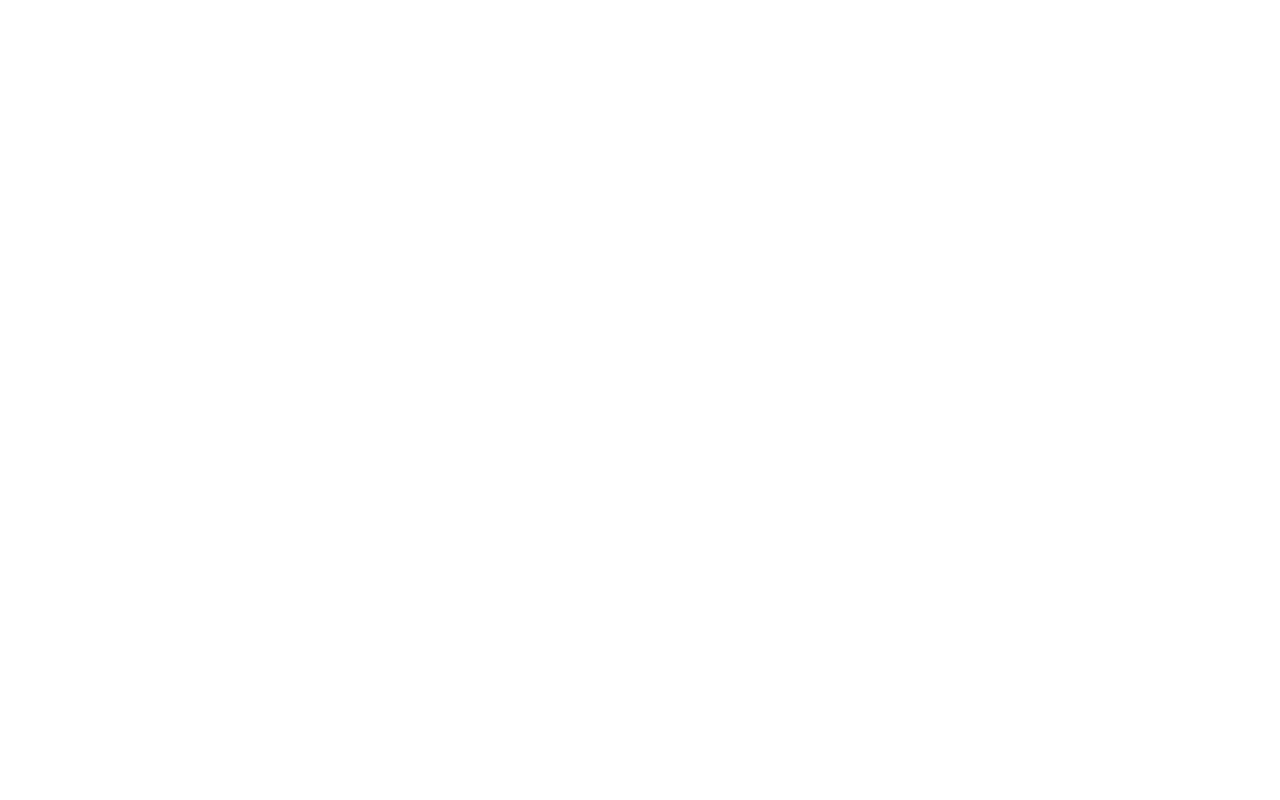
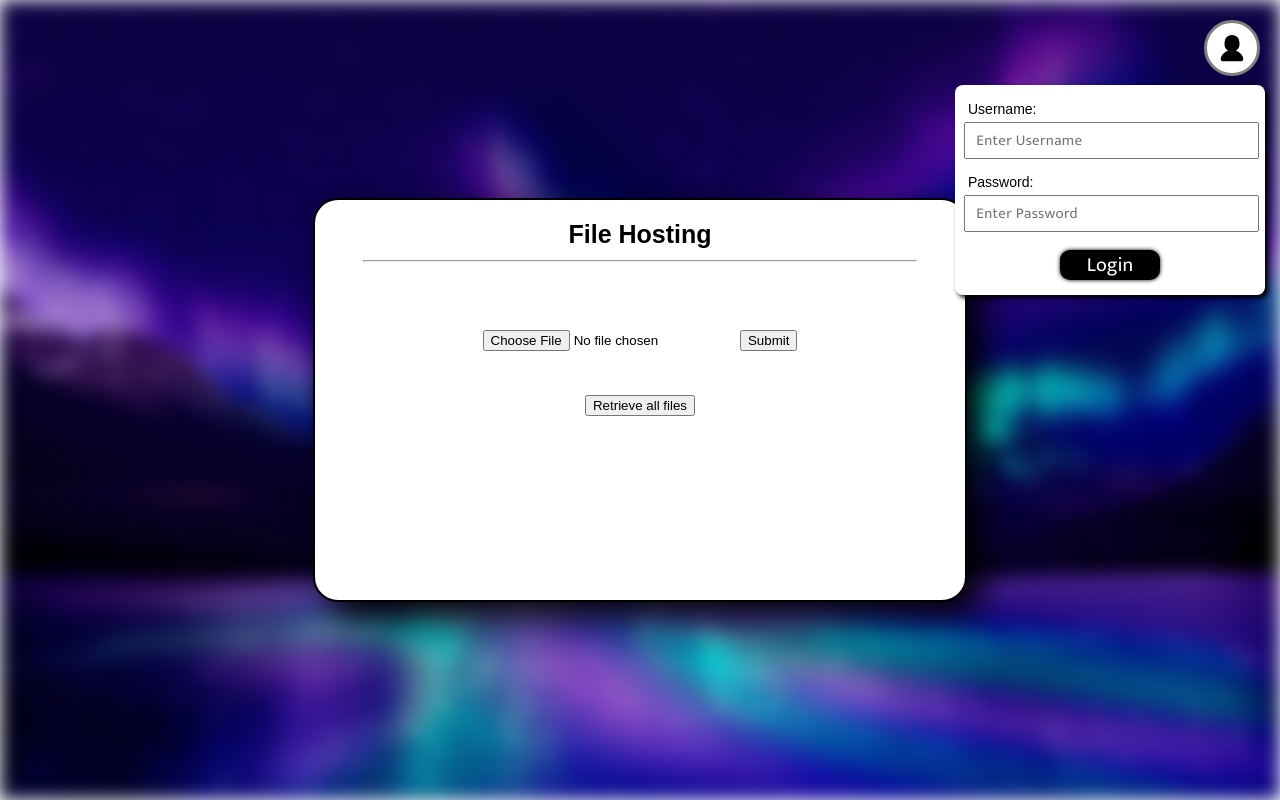
Before and after one commit to DerzeTTT/PI-Project, a plain HTML site: page index.html in a window 1280 px wide. Drawn offline with Linux system fonts and the light colour scheme.

Commit message:
Website okey

```diff
--- a/index.html
+++ b/index.html
@@ -12,11 +12,49 @@
 </head>
 <body>
 
+    <div id="bg-image"></div>
+
     <main id="file-managing">
 
+        <span class="title">File Hosting</span>
+        <hr class="separator">
 
+        <button class="retrieve">Retrieve all files</button>
+
+        <form action="/action_page.php" class="upload-form">
+            <input type="file" id="myFile" name="filename" class="browse-file">
+            <input type="submit" class="submit-file">
+        </form>
 
     </main>
+
+    <div id="open-login">
+
+        <img src="./images/login/user-icon.svg" alt="">
+
+    </div>
+
+    <div id="login-box">
+
+        <div class="input-field">
+
+            <span class="input-title">Username:</span>
+            <input type="text" class="input-text username" placeholder="Enter Username">
+
+        </div>
+
+        <div class="input-field">
+
+            <span class="input-title">Password:</span>
+            <input type="password" class="input-text password" placeholder="Enter Password">
+
+        </div>
+
+        <div id="login-button">
+            <span>Login</span>
+        </div>
+
+    </div>
 
 </body>
 
--- a/scripts/handler.js
+++ b/scripts/handler.js
@@ -0,0 +1,31 @@
+//Constants
+const openLogin = document.querySelector('#open-login');
+const loginBox = document.querySelector('#login-box');
+
+const [username, password] = document.querySelector('.username'), document.querySelector('.password');
+
+//Variables
+let webData = new Object();
+webData.loginOpen = false;
+
+
+//Functions
+const toggleLogin = () => {
+
+    webData.loginOpen = !webData.loginOpen;
+
+    const styleStr = webData.loginOpen ? 'flex' : 'none';
+
+    loginBox.style.display = styleStr;
+
+};
+
+const loginUser = () => {
+
+
+
+};
+
+
+//Events
+openLogin.addEventListener('click', toggleLogin);
--- a/styles/main-style.css
+++ b/styles/main-style.css
@@ -0,0 +1,248 @@
+@import url('https://fonts.googleapis.com/css2?family=Roboto&display=swap');
+@import url('https://fonts.googleapis.com/css2?family=Mukta&display=swap');
+
+:root {
+
+    --main-font: 'Robot', sans-serif;
+
+}
+
+body, html {
+
+    width: 100%;
+    height: 100%;
+
+}
+
+body {
+
+    margin: 0;
+    overflow: hidden;
+
+    display: flex;
+
+    justify-content: center;
+    align-items: center;
+
+    font-family: var(--main-font);
+
+}
+
+#bg-image {
+
+    width: 100%;
+    height: 100%;
+
+    z-index: -100;
+
+    background-image: url('../images/backgrounds/main.jpg');
+    background-size: cover;
+
+    filter: blur(9px);
+
+    position: absolute;
+
+}
+
+#file-managing {
+
+    width: 650px;
+    height: 400px;
+
+    position: absolute;
+    display: flex;
+
+    background-color: white;
+
+    border-radius: 25px;
+
+    justify-content: center;
+
+    box-shadow: 15px 15px 35px black;
+
+    border: 2px solid black;
+
+}
+
+.title {
+
+    font-size: 25px;
+    margin-top: 20px;
+
+    font-weight: 700;
+
+}
+
+.separator {
+
+    position: absolute;
+    width: 85%;
+
+    margin-top: 60px;
+
+}
+
+.upload-form {
+
+    position: absolute;
+
+    margin-top: 20%;
+
+}
+
+.retrieve {
+
+    position: absolute;
+
+    margin-top: 30%;
+
+}
+
+#open-login {
+
+    width: 50px;
+    height: 50px;
+
+    position: absolute;
+
+    top: 0;
+    right: 0;
+
+    margin: 20px;
+
+    border: 3px solid grey;
+    border-radius: 100%;
+
+    background-color: white;
+
+    display: flex;
+
+    justify-content: center;
+    align-items: center;
+
+    transition: box-shadow .2s, transform .05s;
+
+    transform-origin: center center;
+
+}
+
+#open-login:hover {
+
+    cursor: pointer;
+
+    box-shadow: 0 0 25px white;
+
+}
+
+#open-login:active {
+
+    transform: scale(.95);
+
+}
+
+#open-login img {
+
+    width: 60%;
+    height: 60%;
+
+}
+
+#login-box {
+
+    width: 310px;
+    height: 210px;
+
+    top: 0;
+    right: 0;
+
+    margin-top: 85px;
+    margin-right: 15px;
+
+    border-radius: 8px;
+
+    background-color: white;
+
+    display: flex;
+
+    justify-content: center;
+
+    flex-direction: column;
+
+    align-items: center;
+
+    gap: 10px;
+
+    position: absolute;
+
+    box-shadow: 3px 3px 5px black;
+
+}
+
+.input-field {
+
+    height: 30%;
+    width: 100%;
+
+    display: flex;
+
+    flex-direction: column;
+
+}
+
+.input-title {
+
+    margin-left: 13px;
+    font-size: 14px;
+
+}
+
+.input-text {
+
+    margin-top: 5px;
+    margin-left: 3%;
+
+    width: 90%;
+    height: 50%;
+
+    font-family: 'Mukta', sans-serif;
+    font-size: 15px;
+
+    padding-left: 10px;
+
+    letter-spacing: .35px;
+
+}
+
+#login-button {
+
+    width: 100px;
+    height: 30px;
+
+    border-radius: 10px;
+
+    display: flex;
+
+    margin-top: 3px;
+
+    justify-content: center;
+    align-items: center;
+
+    background-color: rgb(0, 0, 0);
+    box-shadow: 0 0 4px black;
+
+}
+
+#login-button span {
+
+    font-family: 'Mukta', sans-serif;
+    font-size: 20px;
+
+    color: white;
+
+}
+
+#login-button:hover {
+
+    cursor: pointer;
+
+}
```
Also changed, not shown: images/backgrounds/main.jpg (added), images/login/user-icon.svg (added).
